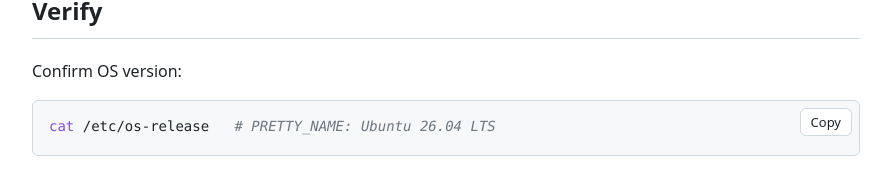
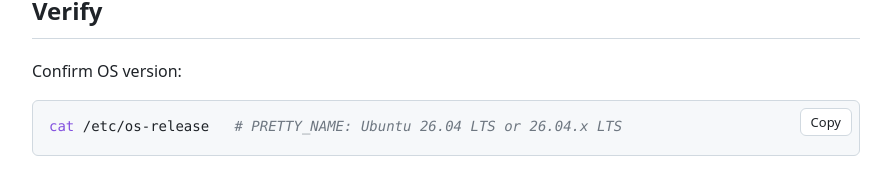
Before and after one commit to leewiscovitch/wiscovitch-install, a Jekyll site: the page built from ubuntu-server.md, in a window 1280 px wide and 900 px high, scrolled down 2018 px. Shown: the part 664-859 px from the top of the window, without its empty margins (194-1085 px from the left). Built offline with Jekyll 4.4.1, drawn with Linux system fonts in a browser that asks for light colours.

Commit message:
Ubuntu pages: expected OS version covers point releases (26.04.x)
Co-Authored-By: Claude Opus 5.5 <noreply@anthropic.com>

```diff
--- a/ubuntu-server.md
+++ b/ubuntu-server.md
@@ -1,7 +1,7 @@
 ---
 title: Ubuntu Server
 permalink: /ubuntu/server/
-os_version: Ubuntu 26.04 LTS   # shown as the expected result of the Verify step
+os_version: Ubuntu 26.04 LTS or 26.04.x LTS   # shown as the expected result of the Verify step
 parent: /ubuntu/
 parent_title: Ubuntu
 pm: apt
```
Also changed, not shown: ubuntu-desktop.md (+1 -1 lines).
